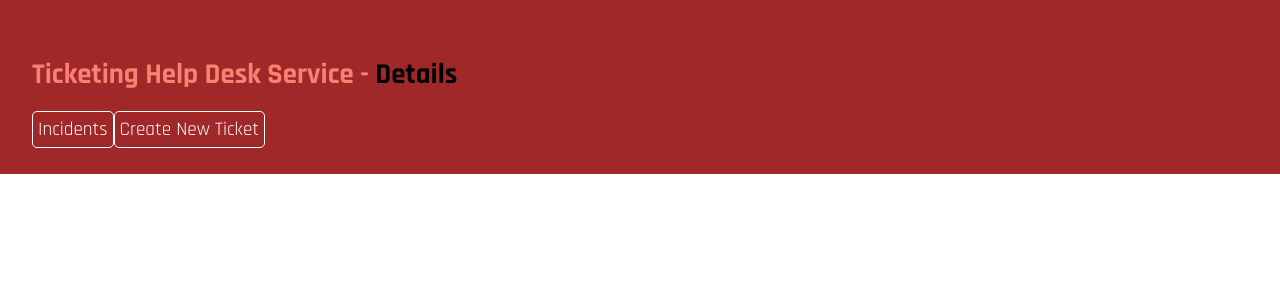
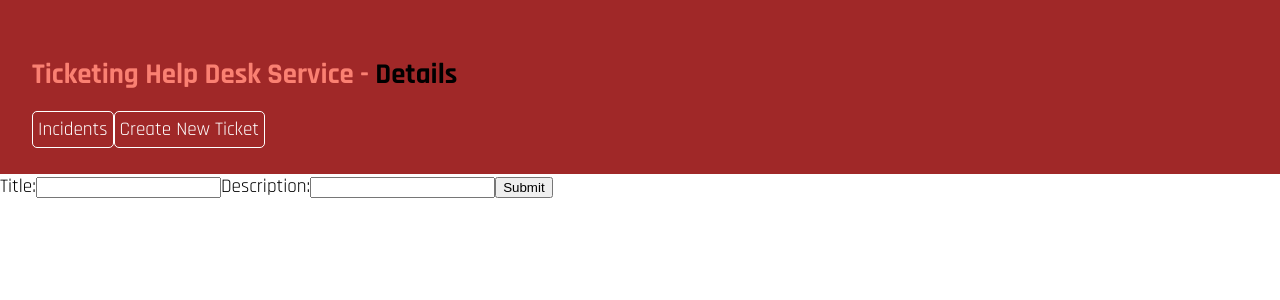
Before and after one commit to CipiVlad/ticketing_helpDesk_in_React_TS, a React (Vite) app: page /edit-ticket/1 in a window 1280 px wide. Shown: the top 300 px of the page. Built offline with nearby package versions, Linux system fonts and the light colour scheme.

Commit message:
updating style DetailCard and EditCard

```diff
--- a/src/App.tsx
+++ b/src/App.tsx
@@ -14,7 +14,7 @@ function App() {
         <Route path="/" element={<TicketList />} />
         <Route path="/details/:ticketId" element={<Details />} />
         <Route path="/create-new-ticket" element={<CreateNewTicket />} />
-        <Route path="/edit-ticket" element={<EditTicket />} />
+        <Route path="/edit-ticket/:ticketId" element={<EditTicket />} />
       </Routes>
 
     </div>
--- a/src/components/cards/DetailCard.tsx
+++ b/src/components/cards/DetailCard.tsx
@@ -15,7 +15,7 @@ import handleDelteTicket from '../../utils/handleDeleteTicket';
 
 //import type
 import { Ticket } from '../../models/ticket.model';
-import { useNavigate } from 'react-router-dom';
+import { NavLink, useNavigate } from 'react-router-dom';
 
 //props for detail card component
 type DetailCardProps = {
@@ -57,7 +57,9 @@ const DetailCard = ({ detail, ticketId }: DetailCardProps): JSX.Element => {
             </CardContent>
             <CardActions>
                 <Button>
-                    <EditIcon sx={{ color: "white" }} />
+                    <NavLink to={`/edit/${ticketId}`} style={{ color: "white" }}>
+                        <EditIcon sx={{ color: "white" }} />
+                    </NavLink>
                 </Button>
 
                 <Button sx={{ color: "red" }} onClick={handleConfirmDelete}>
@@ -70,7 +72,7 @@ const DetailCard = ({ detail, ticketId }: DetailCardProps): JSX.Element => {
     return (
         <Box className='detailCardContainer'>
             <Card
-                sx={{ backgroundColor: detail.solvingStatus === "undone" ? "#c74240" : "#58ec1e", margin: "2px" }}
+                sx={{ backgroundColor: detail.solvingStatus === "done" ? "#58ec1e" : "#c74240", margin: "2px" }}
                 elevation={24}
             >
                 {card}
--- a/src/pages/EditTicket.tsx
+++ b/src/pages/EditTicket.tsx
@@ -1,7 +1,18 @@
-type Props = {}
-const EditTicket = (props: Props) => {
+import { useState } from "react"
+import { useParams } from "react-router-dom"
+import { Ticket } from "../models/ticket.model"
+import FormCard from "../components/cards/FormCard"
+type Props = {
+    ticket: Ticket
+}
+const EditTicket = ({ ticket }: Props) => {
+    const { ticketId } = useParams()
+    const [editTicket, setEditTicket] = useState<Ticket>({})
+    console.log(ticketId)
     return (
-        <div>EditTicket</div>
+        <div>
+            <FormCard editTicket={editTicket} setEditTicket={setEditTicket} ticketId={ticketId} />
+        </div>
     )
 }
 
```
Also changed, not shown: Notes.txt.
